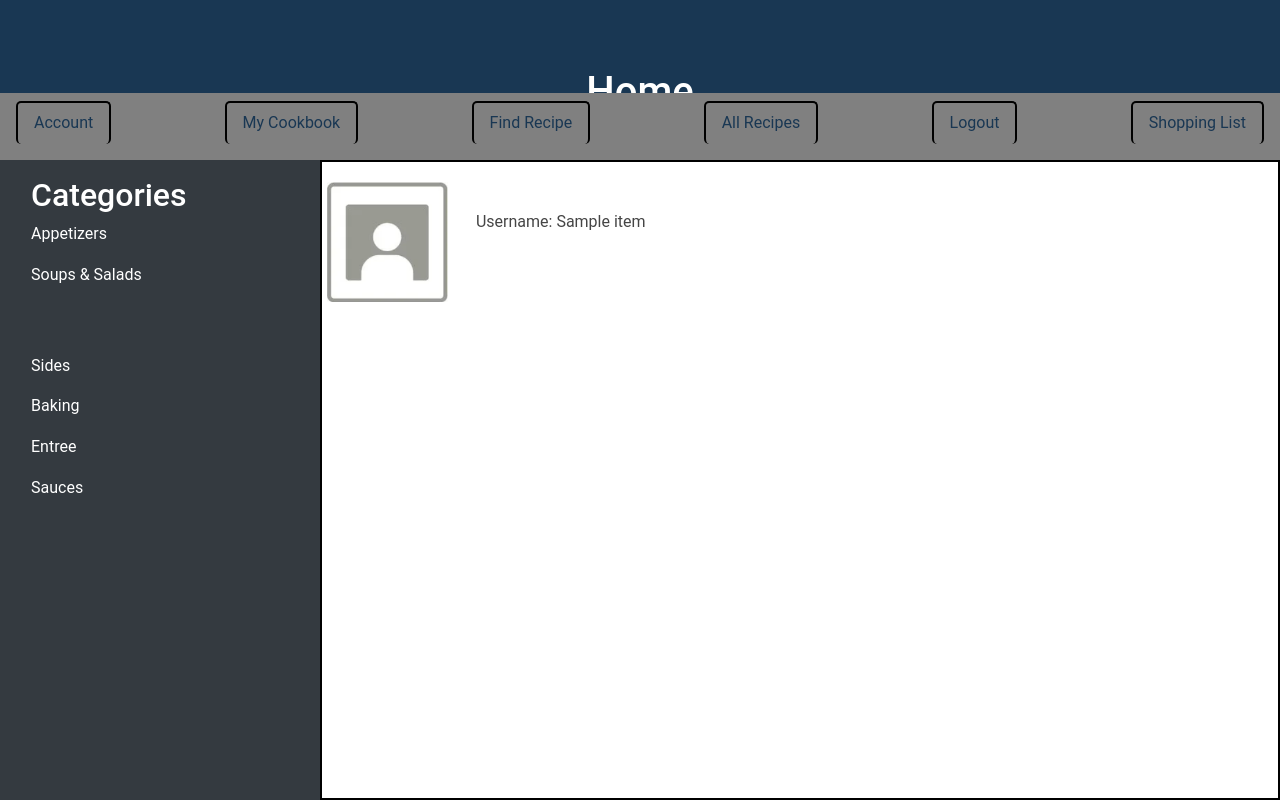
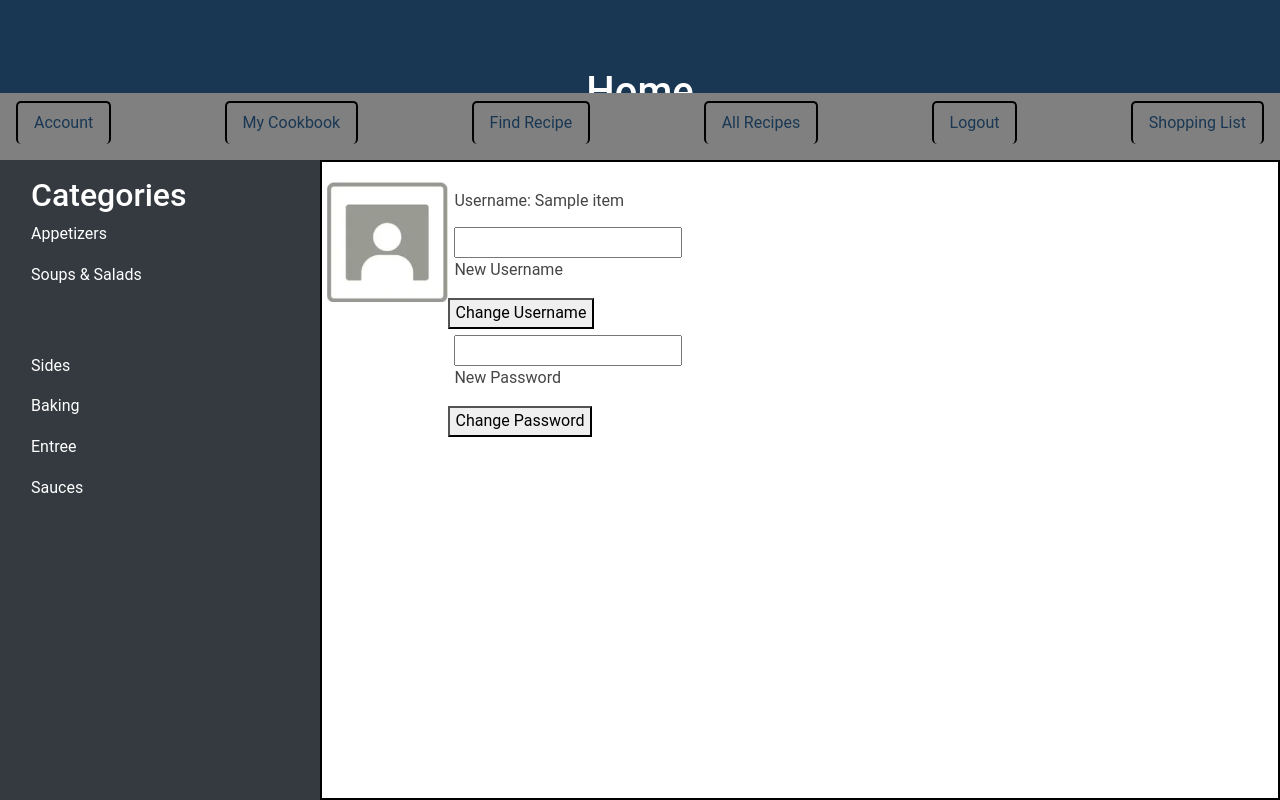
Before and after one commit to davisholdstock/ITC_350, a Flask app: template Code/templates/index.html in a window 1280 px wide. Run offline with Flask 3, Linux system fonts and the light colour scheme; the template is opened without the code that fills it: most values are stand-ins (such as "Sample title", 1, 10 or a date in 2020); some libraries are stand-ins or nearby versions.

Commit message:
changes to index.html

```diff
--- a/Code/templates/index.html
+++ b/Code/templates/index.html
@@ -2,11 +2,41 @@
 
 {% block title %}<br>Home{% endblock %}
 {% block code %}
-<img src="{{url_for('static', filename='missing_profile_photo.png')}}" alt="logo" align="left" height="120px"/>
+<img src="{{url_for('static', filename='missing_profile_photo.png')}}" alt="logo" align="left" height="120px" />
 {% for item in items %}
-<div style="padding: 3%;">Username: {{ item [1] }}</div>
+<div style="display: flex; flex-direction: column;">
+    <div style="padding: 3%;">Username: {{ item [1] }}</div>
+    <div style="display: flex; flex-direction: column;">
+        <form action="/change-username" method="post">
+            <div style="padding: 3%;">
+                <div>
+                    <input type="text" name="ChangeUsername" id="ChangeUsername">
+                </div>
+                <div>
+                    <label for="ChangeUsername">New Username</label>
+                </div>
+            </div>
+            <button type="submit">Change Username</button>
+        </form>
+        <form action="/change-password" method="post">
+            <div style="padding: 3%;">
+                <div>
+                    <input type="text" name="ChangePassword" id="ChangePassword">
+                </div>
+                <div>
+                    <label for="ChangePassword">New Password</label>
+                </div>
+            </div>
+            <button type="submit">Change Password</button>
+        </form>
+    </div>
+
+
 {% if session['username'] == "admin_davis@gmail.com" %}
 <div style="padding: 3%;">Password: {{ item [2] }}</div>
 {% endif %}
 {% endfor %}
+
+
+
 {% endblock %}
```
Also changed, not shown: Code/templates/myCookbook.html (+8 -0 lines).
